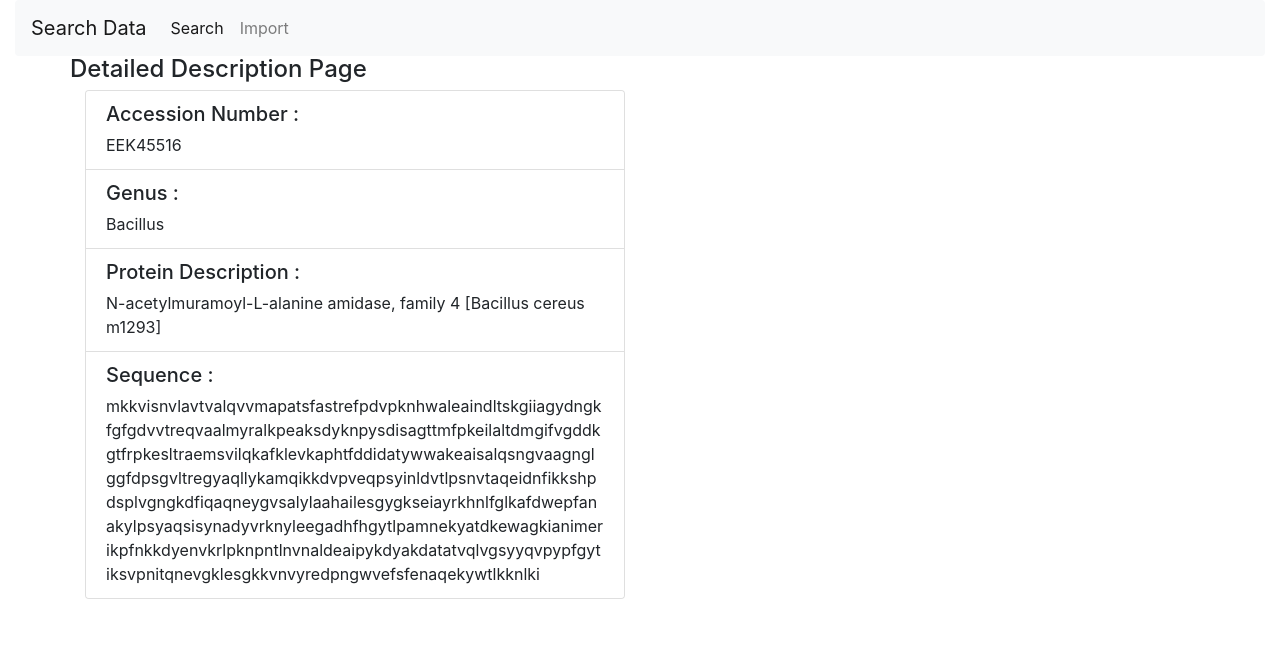
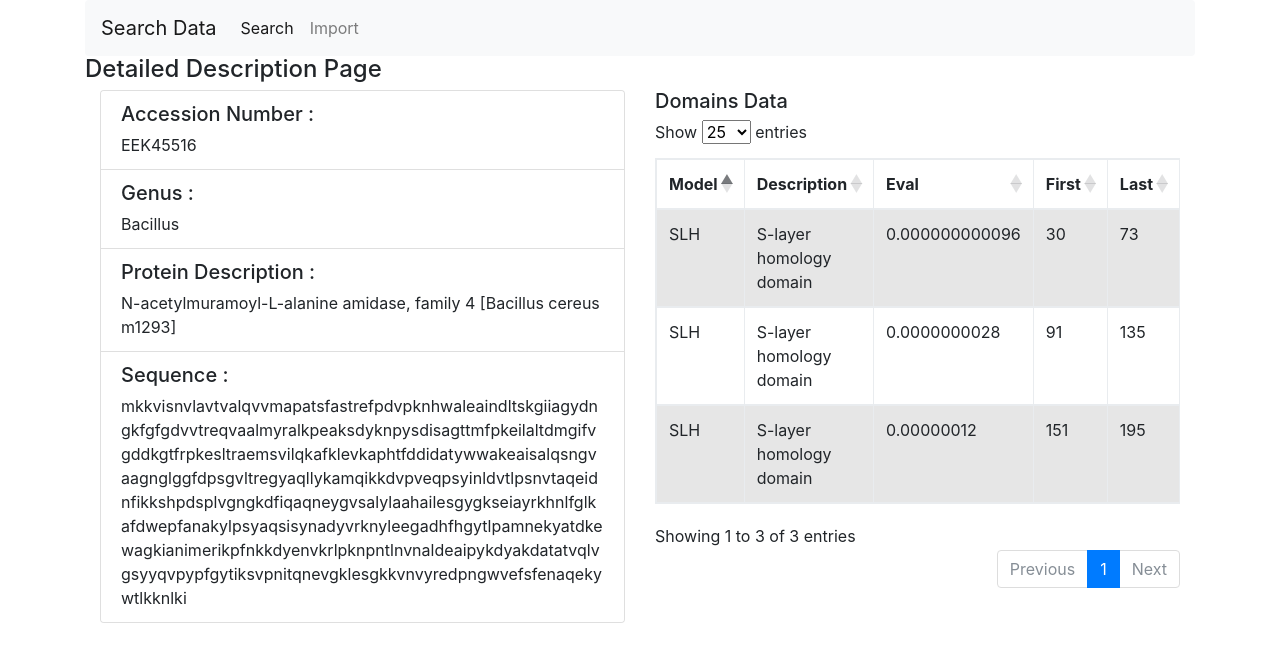
Before and after one commit to bsaiz123/AutoLytDB, a Django app: template dbmanager/app/templates/details.html in a window 1280 px wide. Shown: the top 662 px of the page. Run offline with Django 3.2, Linux system fonts and the light colour scheme; the template is opened without the code that fills it: values that come from a table or form of the project are taken from there, others are empty; data comes from the database, SQL or seed files in the repository; some libraries are stand-ins or nearby versions.

Commit message:
Changed UI - Final set

```diff
--- a/dbmanager/app/templates/details.html
+++ b/dbmanager/app/templates/details.html
@@ -32,7 +32,29 @@
         </div>
     </div>
     <div class="col-md-6">
-
+<h5>Domains Data</h5>
+              <table id="domains-table" class="table table-striped table-bordered" cellspacing="0" width="100%">
+                  <thead>
+                    <tr>
+                    <th>Model</th>
+                    <th>Description</th>
+                    <th>Eval</th>
+                    <th>First</th>
+                    <th>Last</th>
+                  </tr>
+                  </thead>
+                  <tbody>
+                  {% for dom in domains %}
+                    <tr>
+                        <td>{{dom.domain_model}}</td>
+                        <td>{{dom.domain_description}}</td>
+                        <td>{{dom.independent_eval}}</td>
+                        <td>{{dom.first}}</td>
+                        <td>{{dom.last}}</td>
+                    </tr>
+                  {% endfor %}
+                  </tbody>
+              </table>
     </div>
 </div>
 
--- a/dbmanager/app/templates/index.html
+++ b/dbmanager/app/templates/index.html
@@ -36,7 +36,7 @@
               <table id="seq-table" class="table table-striped table-bordered" cellspacing="0" width="100%">
                   <thead>
                     <tr>
-                        <th>Id</th>
+                        <!--<th>Id</th>-->
                         <th>Accession Number</th>
                         <th>Genus</th>
                         <th>Protein Desc</th>
@@ -45,7 +45,7 @@
                   </thead>
                     <tfoot>
                         <tr>
-                            <th>Id</th>
+                            <!--<th>Id</th>-->
                             <th>Accession Number</th>
                             <th>Genus</th>
                             <th>Protein Desc</th>
--- a/dbmanager/app/templates/layout.html
+++ b/dbmanager/app/templates/layout.html
@@ -22,7 +22,7 @@
   </head>
 
   <body>
-<div class="container-fluid">
+<div class="container">
     <nav class="navbar navbar-expand-lg navbar-light bg-light rounded">
       <a class="navbar-brand" href="#">Search Data</a>
       <button class="navbar-toggler" type="button" data-toggle="collapse" data-target="#navbarCollapse" aria-controls="navbarCollapse" aria-expanded="false" aria-label="Toggle navigation">
```
Also changed, not shown: dbmanager/app/static/js/index.js (+38 -39 lines), dbmanager/app/views.py (+4 -6 lines).
